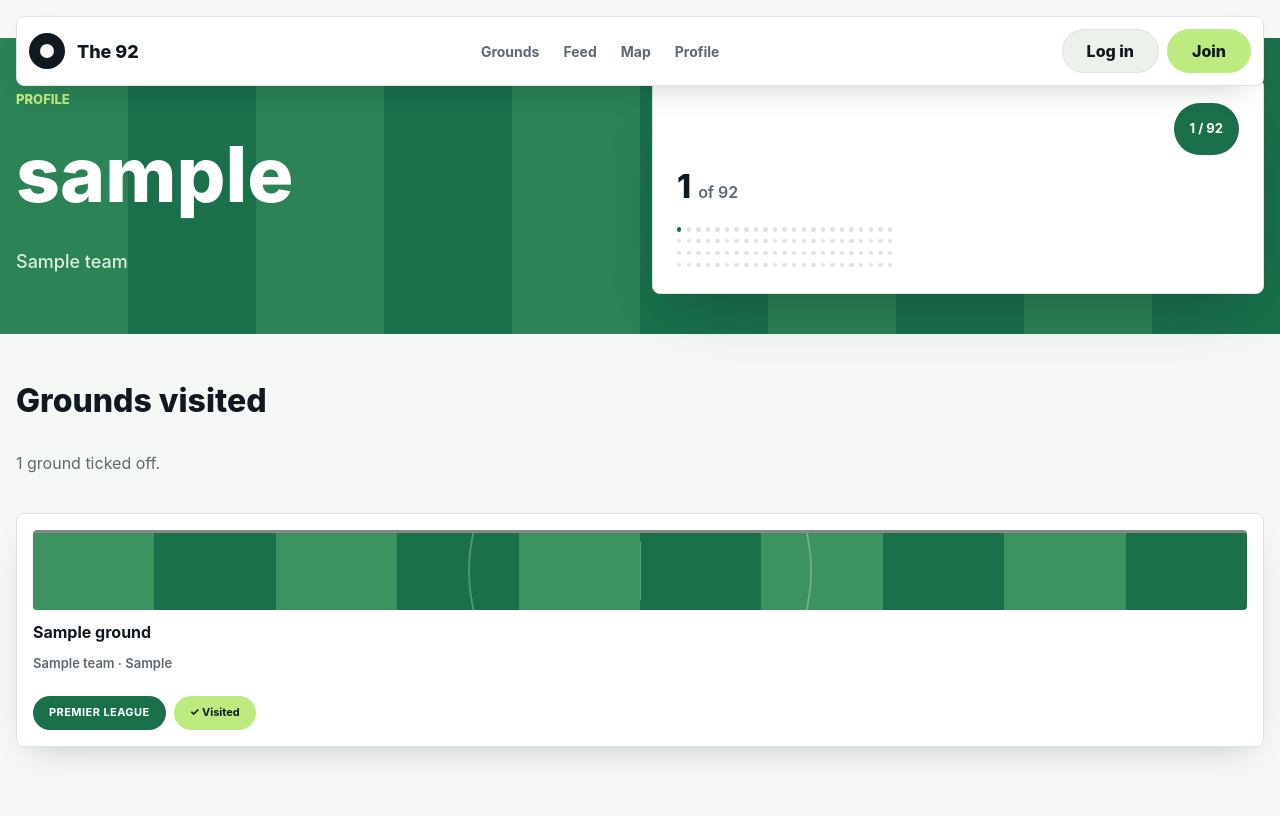
After one commit to bytejunkie/The92, a Django app: a page that uses templates/base.html in a window 1280 px wide. The commit adds this page. Run offline with Django 5.2, Linux system fonts and the light colour scheme; tables that the repository leaves empty hold one stand-in row (values such as "Sample post").

Commit message:
T-017, T-018, T-020 — Visited pills, real visit count, profile page
T-017: Ground list now prefetches visited ground IDs for authenticated
users (single query, set lookup). Lime "✓ Visited" pill appears on
cards for claimed grounds. Anonymous users see no change.

T-018: Home view visited_count replaced with real DB query
(distinct ground count per user). Hardcoded 57 is gone.
Repeat visits to the same ground count as 1.

T-020: /accounts/profile/ (own, login required) and
/accounts/profile/<username>/ (public, no login needed).
Shows username, X/92 progress bar, grid of visited grounds with
last-visit ordering. Empty state varies by own vs public profile.
Profile link wired into nav; username chip in nav links there too.

58 tests, all passing.

Co-Authored-By: Claude Sonnet 4.6 <noreply@anthropic.com>

```diff
--- a/accounts/urls.py
+++ b/accounts/urls.py
@@ -6,4 +6,6 @@ app_name = "accounts"
 
 urlpatterns = [
     path("register/", views.register, name="register"),
+    path("profile/", views.profile, name="profile"),
+    path("profile/<str:username>/", views.profile, name="profile_user"),
 ]
--- a/accounts/views.py
+++ b/accounts/views.py
@@ -1,7 +1,13 @@
-from django.contrib.auth import login
-from django.shortcuts import redirect, render
+from django.contrib.auth import get_user_model, login
+from django.contrib.auth.decorators import login_required
+from django.db.models import Max
+from django.shortcuts import get_object_or_404, redirect, render
+
+from grounds.models import Ground, Visit
 
 from .forms import RegisterForm
+
+User = get_user_model()
 
 
 def register(request):
@@ -17,3 +23,36 @@ def register(request):
         form = RegisterForm()
 
     return render(request, "accounts/register.html", {"form": form})
+
+
+def profile(request, username=None):
+    if username:
+        profile_user = get_object_or_404(User, username=username)
+    else:
+        if not request.user.is_authenticated:
+            return redirect("login")
+        profile_user = request.user
+
+    visited_grounds = (
+        Ground.objects.filter(
+            visits__user=profile_user,
+            visits__visit_type=Visit.VisitType.VISITED,
+        )
+        .select_related("team")
+        .annotate(last_visit=Max("visits__visited_on"))
+        .order_by("-last_visit")
+        .distinct()
+    )
+    visited_count = visited_grounds.count()
+
+    return render(
+        request,
+        "accounts/profile.html",
+        {
+            "profile_user": profile_user,
+            "visited_grounds": visited_grounds,
+            "visited_count": visited_count,
+            "total_count": 92,
+            "is_own_profile": request.user.is_authenticated and profile_user == request.user,
+        },
+    )
--- /dev/null
+++ b/templates/accounts/profile.html
@@ -0,0 +1,76 @@
+{% extends "base.html" %}
+
+{% block title %}{{ profile_user.username }} · The 92{% endblock %}
+
+{% block content %}
+  <section class="hero-band ground-hero">
+    <div class="page-shell app-grid">
+      <div class="ground-main-col stack-lg">
+        <div class="stack">
+          <p class="eyebrow">Profile</p>
+          <h1 class="hero-title">{{ profile_user.username }}</h1>
+          {% if profile_user.favourite_team %}
+            <p class="hero-copy">{{ profile_user.favourite_team.name }}</p>
+          {% endif %}
+        </div>
+        {% if is_own_profile %}
+          <div class="actions-row">
+            <a class="button button-secondary" href="#">Edit profile</a>
+          </div>
+        {% endif %}
+      </div>
+
+      <aside class="ground-side-col site-card-raised stack" style="padding: var(--space-6);">
+        <div class="actions-row" style="justify-content: space-between;">
+          <h2 style="margin:0;">Your 92</h2>
+          <span class="pill" style="background: var(--color-pitch); color: #fff;">{{ visited_count }} / {{ total_count }}</span>
+        </div>
+        <div class="stack">
+          <strong class="stat-value">{{ visited_count }} <span class="meta" style="font-size:1rem; font-weight:600;">of {{ total_count }}</span></strong>
+          <div class="progress-dots" aria-label="{{ visited_count }} of {{ total_count }} grounds visited">
+            {% for i in "xxxxxxxxxxxxxxxxxxxxxxxxxxxxxxxxxxxxxxxxxxxxxxxxxxxxxxxxxxxxxxxxxxxxxxxxxxxxxxxxxxxxxxxxxxxx" %}
+              <span class="progress-dot {% if forloop.counter <= visited_count %}is-active{% endif %}"></span>
+            {% endfor %}
+          </div>
+        </div>
+      </aside>
+    </div>
+  </section>
+
+  <section class="page-shell section-block stack-lg">
+    {% if visited_grounds %}
+      <div class="stack">
+        <h2 class="section-title">Grounds visited</h2>
+        <p class="text-muted">{{ visited_count }} ground{{ visited_count|pluralize }} ticked off.</p>
+      </div>
+      <div class="component-grid">
+        {% for ground in visited_grounds %}
+          <a class="ground-card site-card" href="{{ ground.get_absolute_url }}">
+            <div class="ground-card__pitch pitch-surface" style="border-top: 3px solid {{ ground.team.primary_colour }};"></div>
+            <div class="stack ground-card__body">
+              <div>
+                <h2 class="ground-card__name">{{ ground.name }}</h2>
+                <p class="meta">{{ ground.team.name }} · {{ ground.town_or_city }}</p>
+              </div>
+            </div>
+            <div class="ground-card__footer">
+              <span class="pill league-pill league-pill--{{ ground.team.league_level }}">
+                {{ ground.team.get_league_level_display }}
+              </span>
+              <span class="pill pill-visited">✓ Visited</span>
+            </div>
+          </a>
+        {% endfor %}
+      </div>
+    {% else %}
+      <div class="site-card stack" style="padding: var(--space-8); text-align: center; max-width: 32rem; margin-inline: auto;">
+        <h2>No grounds yet</h2>
+        {% if is_own_profile %}
+          <p class="text-muted">Head to the <a href="{% url 'grounds:list' %}">grounds list</a> and start claiming.</p>
+        {% else %}
+          <p class="text-muted">{{ profile_user.username }} hasn't visited any grounds yet.</p>
+        {% endif %}
+      </div>
+    {% endif %}
+  </section>
+{% endblock %}
--- a/templates/base.html
+++ b/templates/base.html
@@ -20,11 +20,11 @@
           <a href="{% url 'grounds:list' %}">Grounds</a>
           <a href="#">Feed</a>
           <a href="#">Map</a>
-          <a href="#">Profile</a>
+          {% if user.is_authenticated %}<a href="{% url 'accounts:profile' %}">Profile</a>{% else %}<a href="#">Profile</a>{% endif %}
         </div>
         <div class="nav-actions">
           {% if user.is_authenticated %}
-            <span class="pill" style="background: var(--color-surface-muted);">{{ user.username }}</span>
+            <a class="pill" href="{% url 'accounts:profile' %}" style="background: var(--color-surface-muted); text-decoration: none;">{{ user.username }}</a>
           {% else %}
             <a class="button button-secondary" href="{% url 'login' %}">Log in</a>
             <a class="button button-primary" href="{% url 'accounts:register' %}">Join</a>
--- a/templates/grounds/ground_list.html
+++ b/templates/grounds/ground_list.html
@@ -100,6 +100,9 @@
             {% if ground.capacity %}
               <span class="pill" style="background: var(--color-surface-muted);">{{ ground.capacity|floatformat:"0g" }}</span>
             {% endif %}
+            {% if ground.id in visited_ground_ids %}
+              <span class="pill pill-visited">✓ Visited</span>
+            {% endif %}
           </div>
 
         </a>
--- a/theme/static/theme/css/site.css
+++ b/theme/static/theme/css/site.css
@@ -330,6 +330,14 @@
   color: #fff;
 }
 
+/* Visited pill — on ground cards and profile page */
+.pill-visited {
+  background: var(--color-lime);
+  color: var(--color-on-lime);
+  font-size: 0.6875rem;
+  font-weight: 700;
+}
+
 /* Visited state button */
 .button-visited {
   background: var(--color-lime);
```
Also changed, not shown: accounts/tests.py (+84 -0 lines), grounds/tests.py (+59 -0 lines), grounds/views.py (+18 -1 lines).
